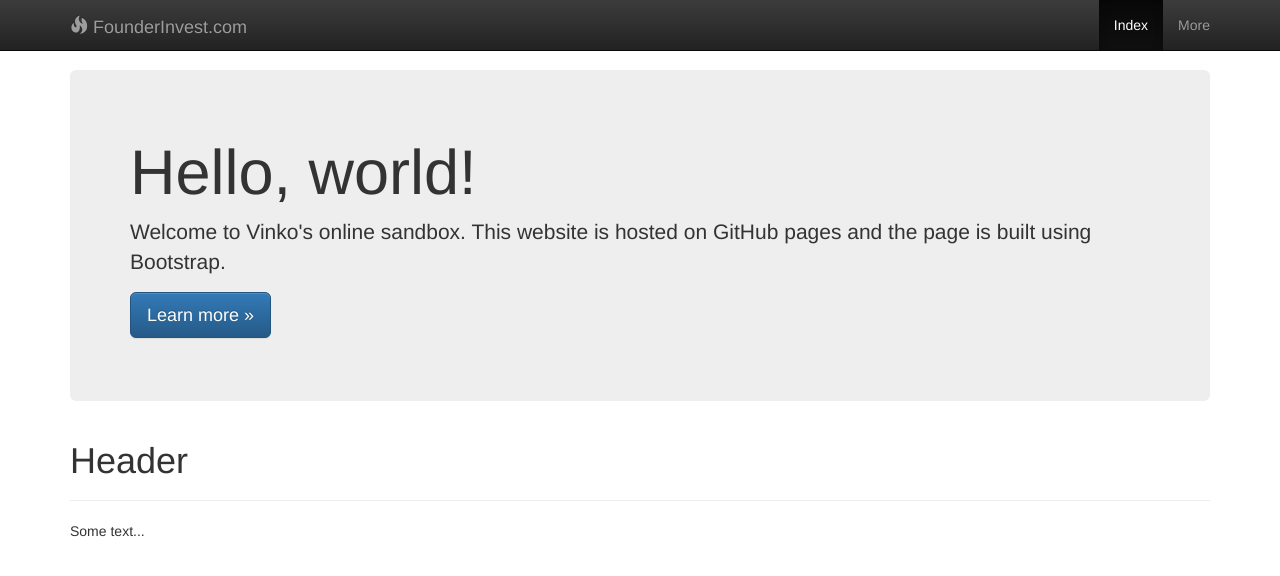
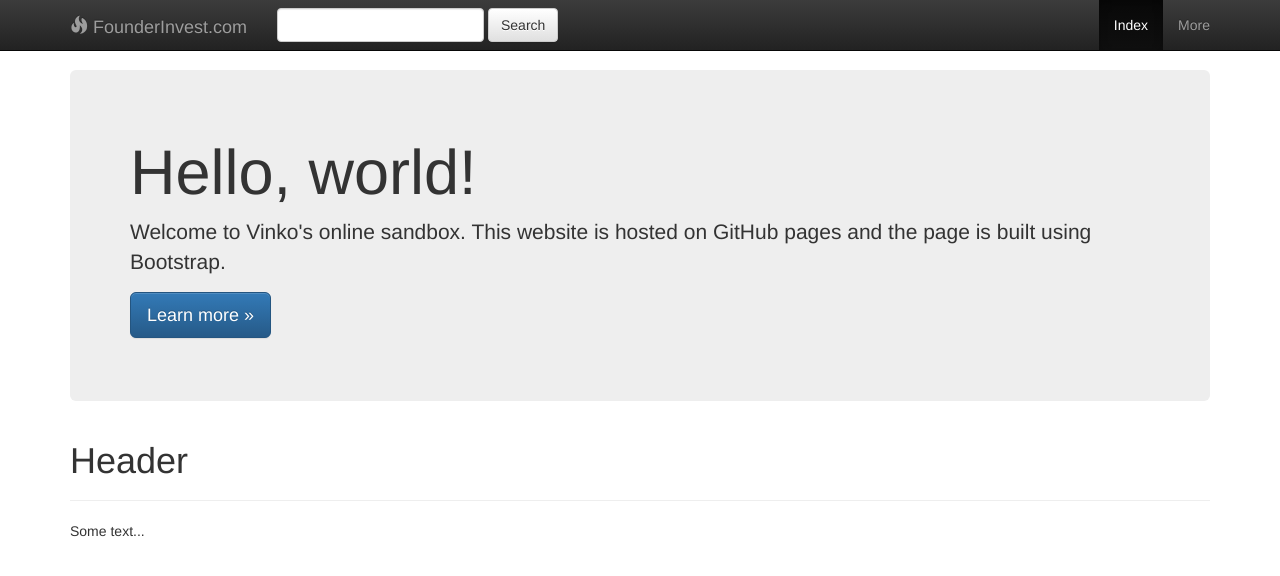
Before and after one commit to vinkogrgic/vinkogrgic.github.io, a plain HTML site: page index.html in a window 1280 px wide. Drawn offline with nearby package versions, Linux system fonts and the light colour scheme.

Commit message:
Navbar search trial

```diff
--- a/index.html
+++ b/index.html
@@ -37,6 +37,12 @@
             <a class="navbar-brand" href="/"><span class="glyphicon glyphicon-fire"></span> FounderInvest.com</a>
           </div>
           <div class="navbar-collapse collapse text-right">
+            <form class="navbar-form navbar-left" role="search">
+              <div class="form-group">
+                <input type="text" class="form-control" placeholder="">
+              </div>
+              <button type="submit" class="btn btn-default">Search</button>
+            </form>
             <ul class="nav navbar-nav navbar-right">
               <li class="active"><a href="#">Index</a></li>
               <li><a href="#more">More</a></li>
```
